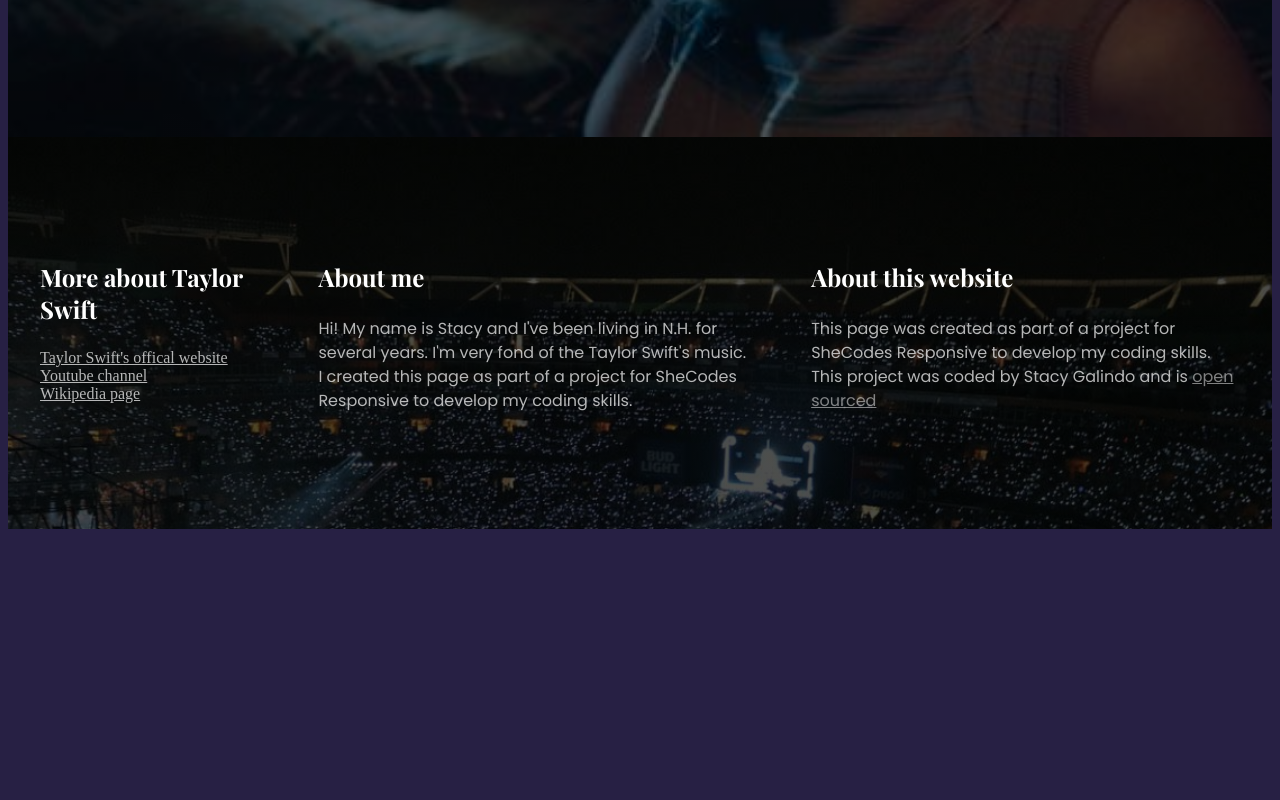
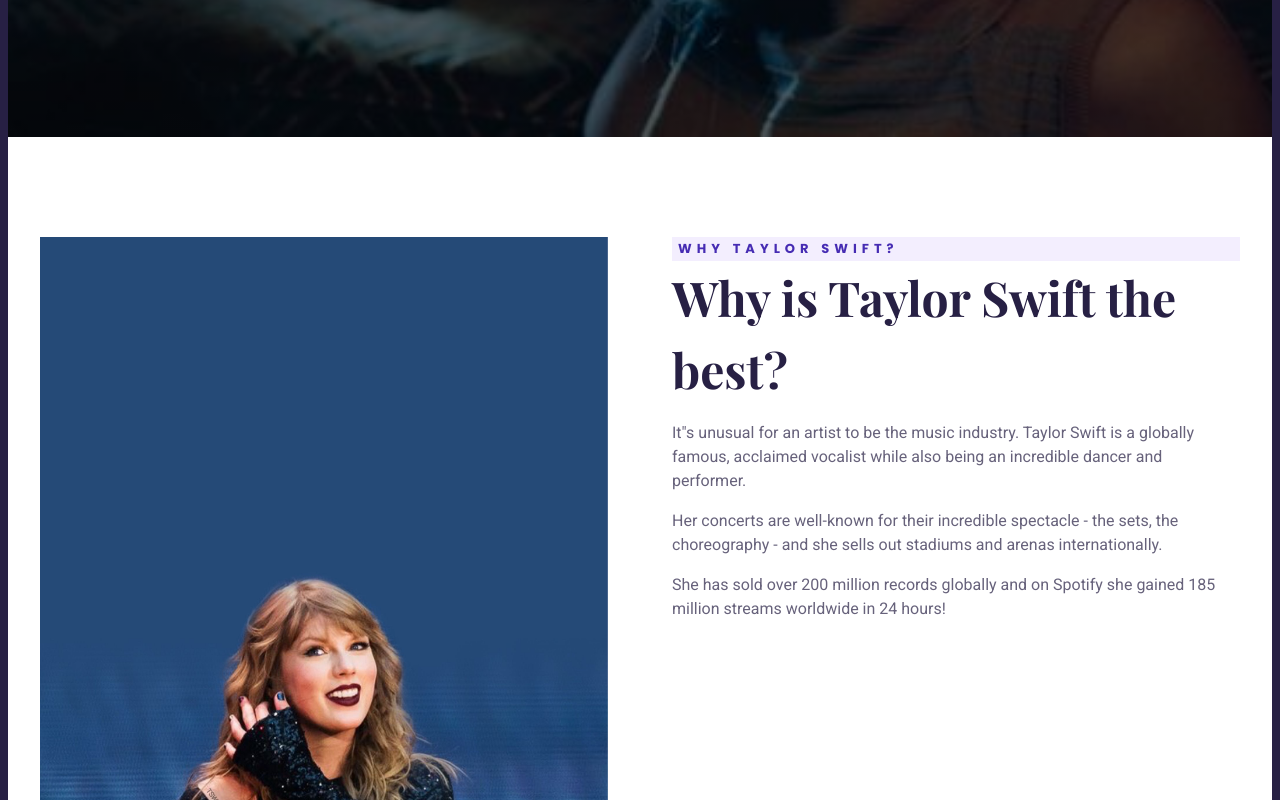
Before and after one commit to sgalindo08/ts-project, a plain HTML site: page index.html in a window 1280 px wide. Shown: the part 640-1440 px from the top of the page. Before the commit the page ends 1177 px from the top, so only its background shows below. Drawn offline with nearby package versions, Linux system fonts and the light colour scheme.

Commit message:
Created grids

```diff
--- a/index.html
+++ b/index.html
@@ -21,9 +21,34 @@
         <h2>American singer-songwriter and the music industry</h2>
         <a href="#more">Learn More</a>
       </header>
+      <main>
+        <section class="grid grid-2-columns">
+          <div>
+            <img src="images/ts-main.jpeg" alt="Taylor Swift" class="img-responsive" />
+          </div>
+          <div>
+            <h2>Why Taylor Swift?</h2>
+            <h3>Why is Taylor Swift the best?</h3>
+            <p>
+              It"s unusual for an artist to be the music industry. Taylor Swift
+              is a globally famous, acclaimed vocalist while also being an
+              incredible dancer and performer.
+            </p>
+            <p>
+              Her concerts are well-known for their incredible spectacle - the
+              sets, the choreography - and she sells out stadiums and arenas
+              internationally.
+            </p>
+            <p>
+              She has sold over 200 million records globally and on Spotify she
+              gained 185 million streams worldwide in 24 hours!
+            </p>
+          </div>
+        </section>
+      </main>
     </div>
     <footer>
-      <section class="grid">
+      <section class="grid grid-3-columns-with-first-narrow">
         <div>
           <h3>More about Taylor Swift</h3>
           <ul>
--- a/src/styles.css
+++ b/src/styles.css
@@ -7,12 +7,21 @@ body {
 }
 .grid {
   display: grid;
+  grid-gap: 64px;
+}
+.img-responsive {
+  max-width: 100%;
+}
+.grid-2-columns {
+  grid-template-columns: 1fr 1fr;
+}
+.grid-3-columns-with-first-narrow {
   grid-template-columns: 1fr 2fr 2fr;
-  grid-gap: 64px;
 }
 section {
   max-width: 1200px;
   margin: 0 auto;
+  padding: 100px 0;
 }
 header {
   background-image: linear-gradient(rgba(0, 0, 0, 0.4), rgba(0, 0, 0, 0.6)),
@@ -58,13 +67,44 @@ header a {
   text-transform: uppercase;
   background: #948eb2;
 }
+main {
+  background-color: white;
+}
+main h2 {
+  font-family: "Poppins";
+  font-weight: 700;
+  font-size: 13px;
+  line-height: 1.5;
+  letter-spacing: 5px;
+  color: #462cb3;
+  text-transform: uppercase;
+  margin: 0;
+  background: rgba(136, 93, 241, 0.1);
+  padding: 2px 6px;
+  grid-gap: 10px;
+}
+main h3 {
+  font-family: "Playfair Display";
+  font-weight: 700;
+  font-size: 48px;
+  line-height: 1.5;
+  color: #272044;
+  margin: 0;
+}
+main p {
+  font-family: "Roboto";
+  font-weight: 400;
+  font-size: 16px;
+  line-height: 1.5;
+  color: #272044;
+  opacity: 0.7;
+}
 footer {
   color: white;
   background-image: linear-gradient(rgba(2, 4, 3, 0.7), rgba(2, 4, 3, 0.7)),
     url("../images/crowd.jpeg");
   background-repeat: no-repeat;
   background-size: cover;
-  padding: 100px 0;
 }
 footer h3 {
   font-family: "Playfair Display";
@@ -104,4 +144,11 @@ footer a {
   header h3 {
     font-size: 12px;
   }
+  .grid {
+    grid-template-columns: 1fr;
+    grid-gap: 32px;
+  }
+  section {
+    padding: 30px;
+  }
 }
```
